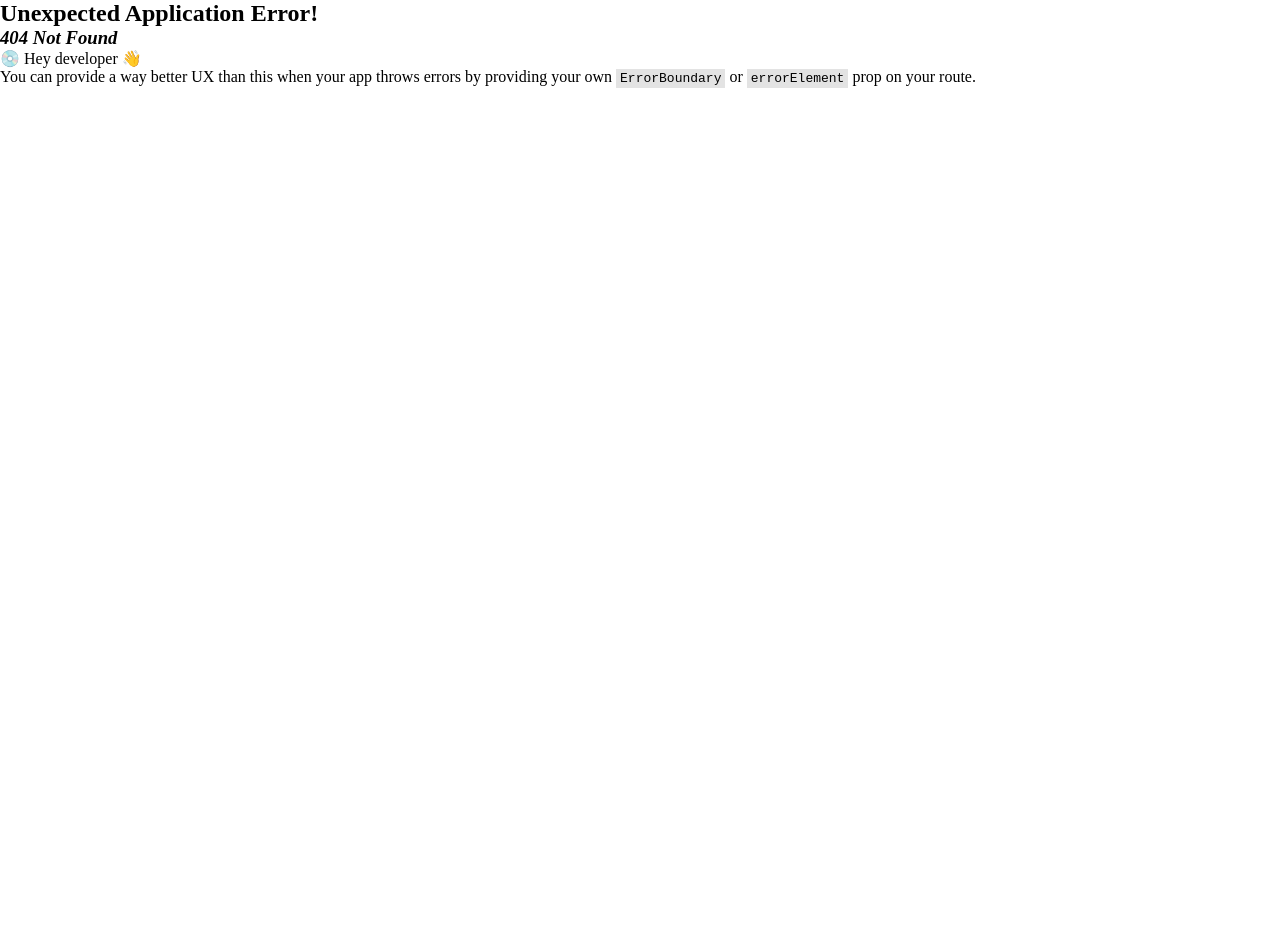
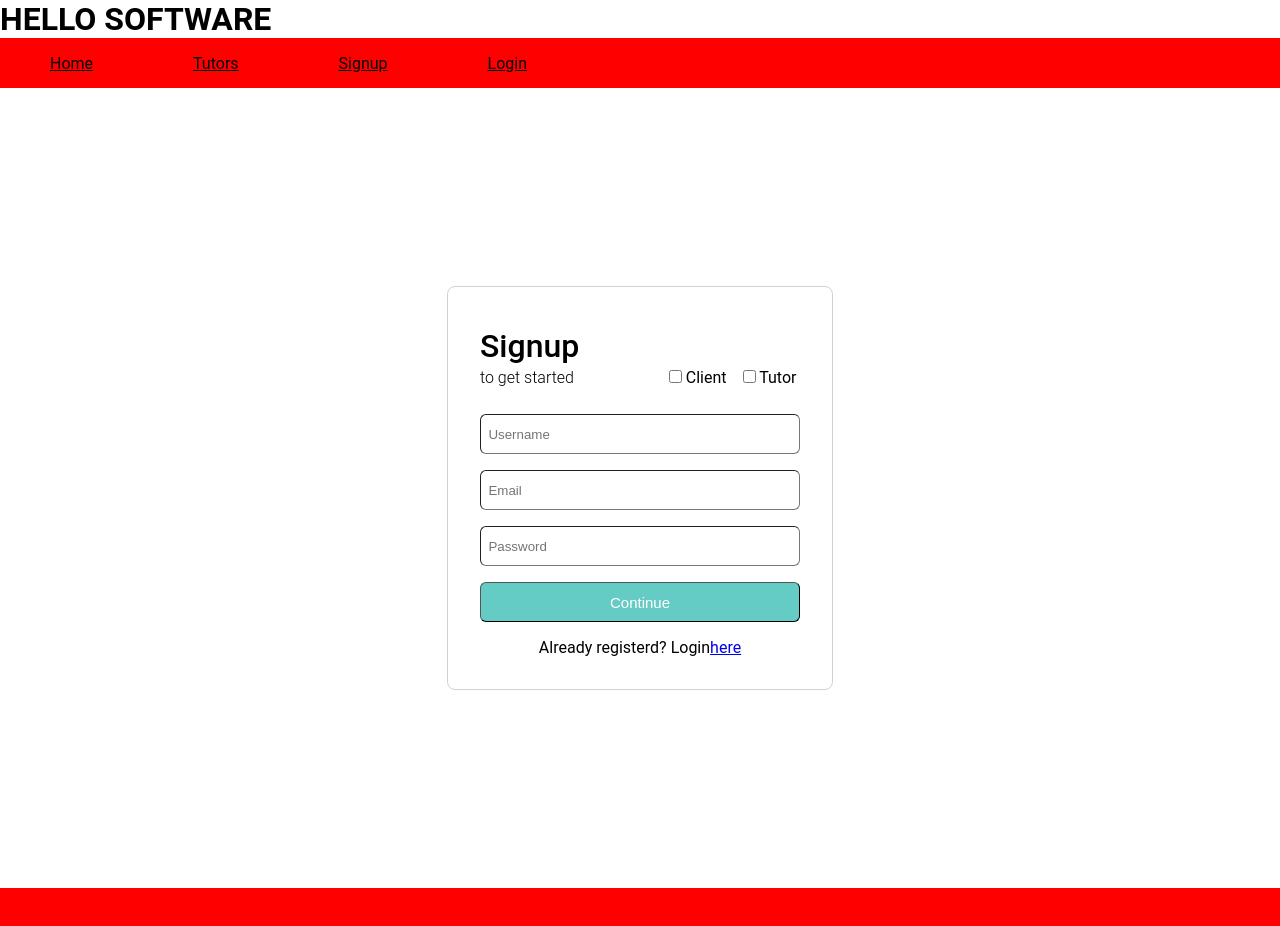
Before and after one commit to Jeremyethridge/Hello-Software, a React (Vite) app in the folder client/: page /Signup in a window 1280 px wide. Before the commit this address had no page. Shown: the top 926 px of the page. Before the commit the page ends 800 px from the top, so only its background shows below. Built offline with nearby package versions, Linux system fonts and the light colour scheme.

Commit message:
fixed imports and exports

```diff
--- a/client/src/components/MainHeader/index1.jsx
+++ b/client/src/components/MainHeader/index1.jsx
@@ -2,12 +2,12 @@ import { Navbar } from "../navbar";
 import { CompanyName } from "./titleStyle";
 
 export const MainHeader = () => {
-    return (
-        <>
-        <div>
+  return (
+    <>
+      <div>
         <CompanyName>HELLO SOFTWARE</CompanyName>
         <Navbar />
-        </div>
-        /</>
-    );
+      </div>
+    </>
+  );
 };
--- a/client/src/main.jsx
+++ b/client/src/main.jsx
@@ -3,7 +3,7 @@ import ReactDOM from "react-dom/client";
 import { createBrowserRouter, RouterProvider } from "react-router-dom";
 import App from "./App.jsx";
 import "./index.css";
-import { Home, Tutors } from "./pages";
+import { Home, Tutors, Login, Signup } from "./pages";
 
 const router = createBrowserRouter([
   {
@@ -11,8 +11,8 @@ const router = createBrowserRouter([
     element: <App />,
     children: [
       { index: true, element: <Home /> },
-      // { path: "/Login", element: <Login /> },
-      // { path: "/Signup", element: <Signup /> },
+      { path: "/Login", element: <Login /> },
+      { path: "/Signup", element: <Signup /> },
       { path: "/Tutors", element: <Tutors /> },
     ],
   },
--- a/client/src/pages/Home/Home.jsx
+++ b/client/src/pages/Home/Home.jsx
@@ -18,17 +18,17 @@ export function Home() {
       </div>
       <div className="login/signup">
         <p>
-          Would you like to become a client and request tutor help? Click{" "}
-          <a href="">here</a> to register as a client!
+          Would you like to become a client and request tutor help? Click
+          <a href="/Signup">here</a> to register as a client!
         </p>
 
         <p>
-          Would you like to join our team and become our newest tutor? Click{" "}
-          <a href="">here</a> to join our ranks!
+          Would you like to join our team and become our newest tutor? Click
+          <a href="/Signup">here</a> to join our ranks!
         </p>
 
         <p>
-          Already a member? Click <a href="">here</a> to login!
+          Already a member? Click <a href="/Login">here</a> to login!
         </p>
       </div>
     </>
--- a/client/src/pages/Login/Login.jsx
+++ b/client/src/pages/Login/Login.jsx
@@ -1,15 +1,14 @@
+import "../Login/Login.css";
 
-import '../Login/Login.css';
-
-export function Login()  {
+export function Login() {
   return (
     <div>
       <div className="login-page">
         <div className="border">
           <div className="login-intro">
-            <div className='top-info'>
+            <div className="top-info">
               <h1 className="login-title">Login</h1>
-              <div className='toggles-login'>
+              <div className="toggles-login">
                 <label className="switch">
                   <input type="checkbox"></input>
                   <span className="slider round"> Client</span>
@@ -36,7 +35,11 @@ export function Login()  {
             </div>
             <div>
               <p className="change-page">
-                Do not have an account yet? <span className='here'> Register Here</span>
+                Do not have an account yet?{" "}
+                <a href="/Signup" className="here">
+                  {" "}
+                  Register Here
+                </a>
               </p>
             </div>
           </div>
--- a/client/src/pages/Signup/Signup.jsx
+++ b/client/src/pages/Signup/Signup.jsx
@@ -1,19 +1,17 @@
-import { useState } from 'react';
-import '../Signup/Signup.css'
+import { useState } from "react";
+import "../Signup/Signup.css";
 
-export function SignUp (){
+export function Signup() {
   const [clientIsChecked, setClientCheck] = useState(false);
-  const [tutorIsChecked, setTutorCheck] = useState(false)
-
+  const [tutorIsChecked, setTutorCheck] = useState(false);
 
   const handleClient = (e) => {
-    setClientCheck(e.target.checked)
-  }
+    setClientCheck(e.target.checked);
+  };
 
   const handleTutor = (e) => {
-    setTutorCheck(e.target.checked)
-  }
-
+    setTutorCheck(e.target.checked);
+  };
 
   return (
     <div>
@@ -33,8 +31,8 @@ export function SignUp (){
                 </label>
                 <label className="switch">
                   <input
-                  checked={tutorIsChecked}
-                  onChange={handleTutor}
+                    checked={tutorIsChecked}
+                    onChange={handleTutor}
                     type="checkbox"
                   ></input>
                   <span className="slider round"> Tutor</span>
@@ -89,7 +87,7 @@ export function SignUp (){
 
             <div>
               <p className="change-page">
-                Already registerd? <p>Login</p>
+                Already registerd? Login <a href="/Login">here</a>
               </p>
             </div>
           </div>
--- a/client/src/pages/index.js
+++ b/client/src/pages/index.js
@@ -1,6 +1,6 @@
 import { Home } from "./Home/Home";
-// import { Login } from "./Login/Login";
+import { Login } from "./Login/Login";
 import { Tutors } from "./Tutors/Tutors";
-// import { Signup } from "./Signup/Signup";
+import { Signup } from "./Signup/Signup";
 
-export { Home, Tutors };
+export { Home, Tutors, Login, Signup };
```
Also changed, not shown: client/public/idk.js (deleted).
